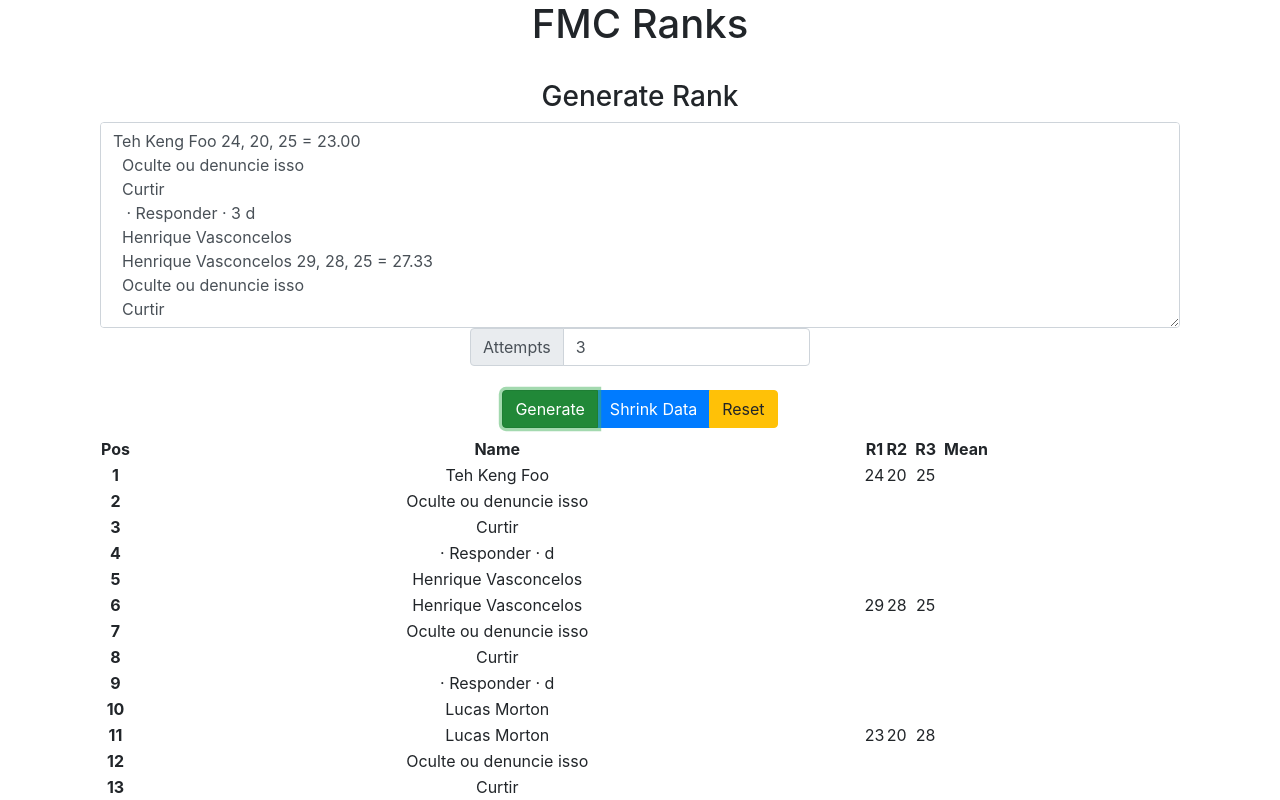
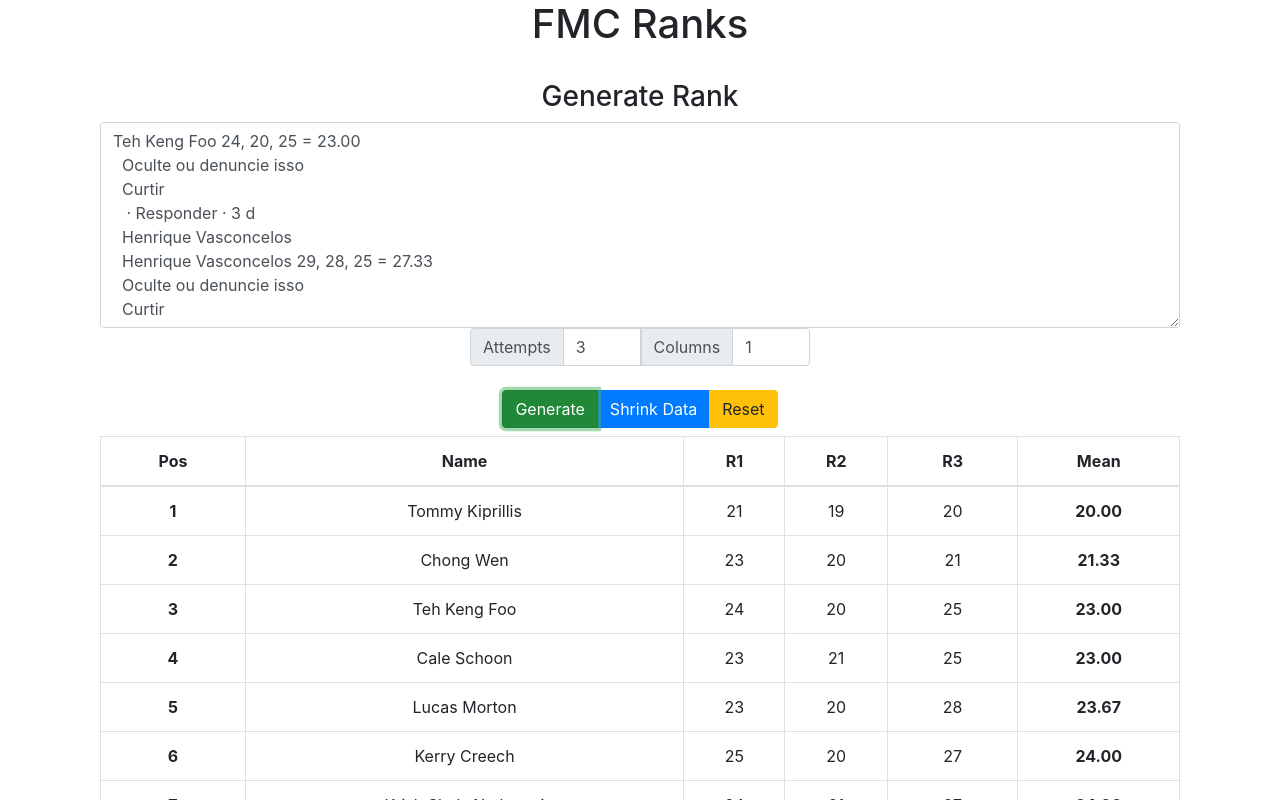
Before and after one commit to campos20/fmc-ranks, a React (Create React App) app: page / in a window 1280 px wide. Both pictures are taken after a click on the button "Generate". Shown: the top 800 px of the page. Built offline with nearby package versions, Linux system fonts and the light colour scheme.

Commit message:
Sort results

```diff
--- a/src/components/GenerateRank.jsx
+++ b/src/components/GenerateRank.jsx
@@ -5,6 +5,7 @@ import Rank from "./Rank";
 class GenerateRank extends Component {
   state = {
     attempts: 3,
+    columns: 1,
     content: `Teh Keng Foo 24, 20, 25 = 23.00
   Oculte ou denuncie isso
   Curtir
@@ -126,6 +127,10 @@ class GenerateRank extends Component {
     this.setState({ ...this.state, content: "" });
   };
 
+  handleColumnsChange = (e) => {
+    this.setState({ ...this.state, columns: e.target.value });
+  };
+
   render() {
     return (
       <div className="container">
@@ -160,7 +165,18 @@ class GenerateRank extends Component {
                   className="form-control"
                   required
                   value={this.state.attempts}
-                  onChange={(e) => this.handleAttemptsChange(e)}
+                  onChange={this.handleAttemptsChange}
+                  min={1}
+                />
+                <div className="input-group-prepend">
+                  <span className="input-group-text">Columns</span>
+                </div>
+                <input
+                  type="number"
+                  className="form-control"
+                  required
+                  value={this.state.columns}
+                  onChange={this.handleColumnsChange}
                   min={1}
                 />
               </div>
@@ -191,7 +207,7 @@ class GenerateRank extends Component {
           </div>
         </form>
         <div className="row justify-content-center">
-          <div class="col-12">
+          <div className="col-12">
             <Rank attempts={this.state.attempts} data={this.state.data || []} />
           </div>
         </div>
--- a/src/components/Rank.jsx
+++ b/src/components/Rank.jsx
@@ -1,37 +1,56 @@
 import React, { Component } from "react";
-import { getName, getConsecutiveValids } from "../util/result.util";
+import {
+  getName,
+  getConsecutiveValids,
+  isValidLine,
+  outputFormat,
+} from "../util/result.util";
+import { Result, compareResults } from "./Result";
 
 class Rank extends Component {
   render() {
+    let data = this.props.data
+      .filter((line) => isValidLine(line, this.props.attempts))
+      .map((line) => {
+        let name = getName(line);
+        let results = getConsecutiveValids(line, this.props.attempts);
+        return new Result(results, name);
+      })
+      .sort(compareResults);
+
     return (
-      <table>
+      <table class="table table-condensed table-bordered">
         <thead>
           <tr>
             <th>Pos</th>
             <th>Name</th>
-            {[...Array.apply(0, { length: this.props.attempts })].map(
+            {[...Array.apply(null, { length: this.props.attempts })].map(
               (e, i) => (
-                <th>{`R${i + 1}`}</th>
+                <th key={i}>{`R${i + 1}`}</th>
               )
             )}
             <th>Mean</th>
           </tr>
         </thead>
         <tbody>
-          {this.props.data.map((line, i) => {
-            let name = getName(line);
-            let results = getConsecutiveValids(line, this.props.attempts);
+          {data.map((result, i) => {
             return (
-              <tr>
+              <tr key={i}>
                 <th>{i + 1}</th>
-                <td>{name}</td>
-                {results.map((r) => (
-                  <td>{r}</td>
+                <td>{result.name}</td>
+                {result.results.map((r, j) => (
+                  <td key={j}>{r}</td>
                 ))}
+                <th>{outputFormat(result.avg)}</th>
               </tr>
             );
           })}
         </tbody>
+        <tfoot>
+          <tr>
+            <th>Woaj</th>
+          </tr>
+        </tfoot>
       </table>
     );
   }
--- /dev/null
+++ b/src/components/Result.js
@@ -0,0 +1,26 @@
+import { avg, single } from "../util/result.util";
+
+export class Result {
+  constructor(results, name) {
+    this.avg = avg(results);
+    this.single = single(results);
+    this.results = results;
+    this.name = name;
+  }
+}
+
+export function compareResults(a, b) {
+  if (a.avg < b.avg) {
+    return -1;
+  }
+  if (a.avg > b.avg) {
+    return 1;
+  }
+  if (a.single < b.single) {
+    return -1;
+  }
+  if (a.single > b.single) {
+    return 1;
+  }
+  return 0;
+}
--- a/src/util/result.util.js
+++ b/src/util/result.util.js
@@ -1,3 +1,25 @@
+export function avg(list) {
+  if (list.length === 0) return Infinity;
+
+  var sum = 0;
+  for (var i = 0; i < list.length; i++) {
+    if (isNaN(list[i])) return Infinity;
+    sum += Number(list[i]);
+  }
+  return sum / list.length;
+}
+
+export function single(list) {
+  var best = Infinity;
+
+  for (var i = 0; i < list.length; i++) {
+    if (!isNaN(list[i]) && Number(list[i]) < best) {
+      best = Number(list[i]);
+    }
+  }
+  return best;
+}
+
 export function getConsecutiveValids(line, n) {
   var out = [];
   var array = line.split(/[ ,=]+/);
@@ -21,7 +43,7 @@ export function isValidLine(line, n) {
 
 export function isValidResult(result) {
   // We accept as valid any integer > 0, also DNF and DNS.
-  if (!isNaN(result) && parseInt(result, 10) > 0) return true;
+  if (result.match(/[0-9]+/)) return true;
   if (result.toUpperCase() === "DNF") return true;
   if (result.toUpperCase() === "DNS") return true;
   return false;
@@ -30,13 +52,14 @@ export function isValidResult(result) {
 export function getName(validLine) {
   var out = [];
   var array = validLine.split(/[ ,=]+/);
-  array.forEach((part) => {
+  for (var i = 0; i < array.length; i++) {
+    var part = array[i];
     if (!isValidResult(part)) {
       out.push(part);
     } else {
-      return;
+      break;
     }
-  });
+  }
   return out.join(" ");
 }
 
@@ -48,10 +71,10 @@ export function outputFormat(result) {
       return "DNF";
     }
   }
-  if (result.toUpperCase() == "DNF") {
+  if (result.toUpperCase() === "DNF") {
     return "DNF";
   }
-  if (result.toUpperCase() == "DNS") {
+  if (result.toUpperCase() === "DNS") {
     return "DNS";
   }
 }
```
